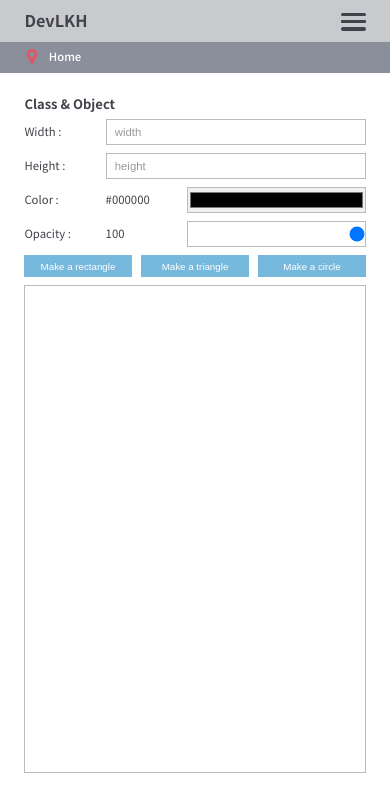
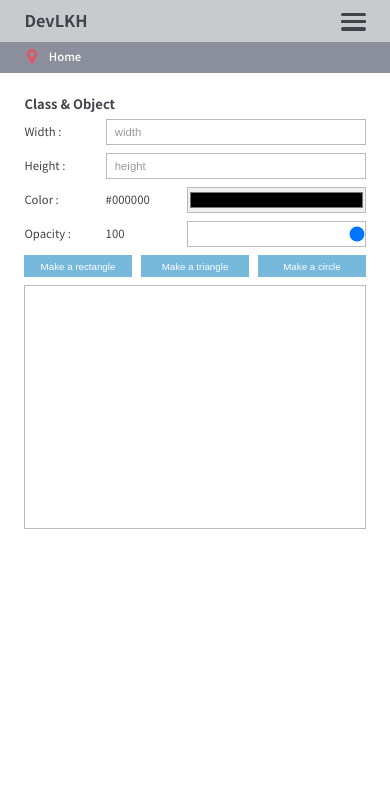
Before and after one commit to devlkhkr/rctprtc, a React (Create React App) app: page /shapeMaker in a window 390 px wide. Shown: the top 812 px of the page. Built offline with nearby package versions, Linux system fonts and the light colour scheme.

Commit message:
shape mobile test

```diff
--- a/src/css/index.css
+++ b/src/css/index.css
@@ -521,5 +521,8 @@ h3 {
   .shapeStore {
     height: auto;
   }
+  #shapeArea {
+    height: 15.625rem;
+  }
 }
 /*# sourceMappingURL=index.css.map */
--- a/src/css/index.scss
+++ b/src/css/index.scss
@@ -483,4 +483,7 @@ h3{
     .shapeStore{
         height: auto;
     }
+    #shapeArea{
+        height: px(300);
+    }
 }
```
Also changed, not shown: 1 other file (tests, documents, lock files or other folders).
